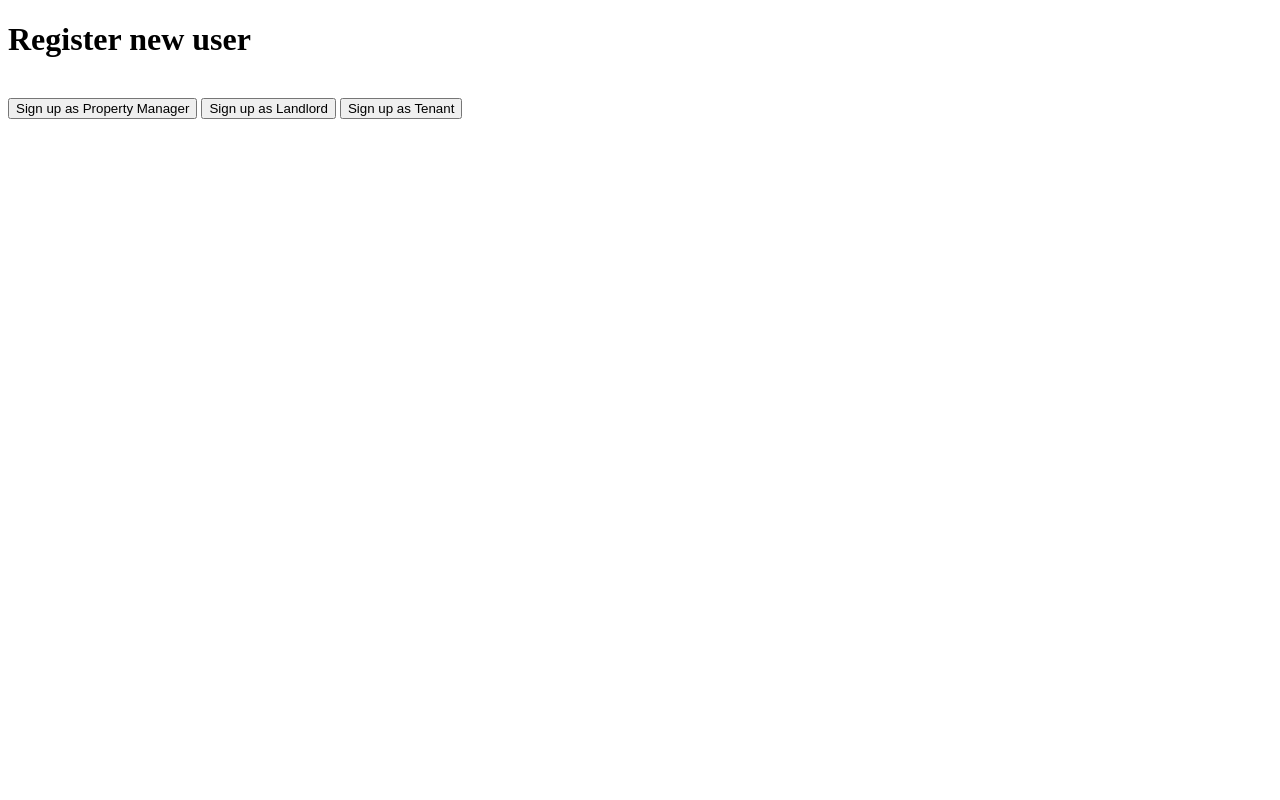
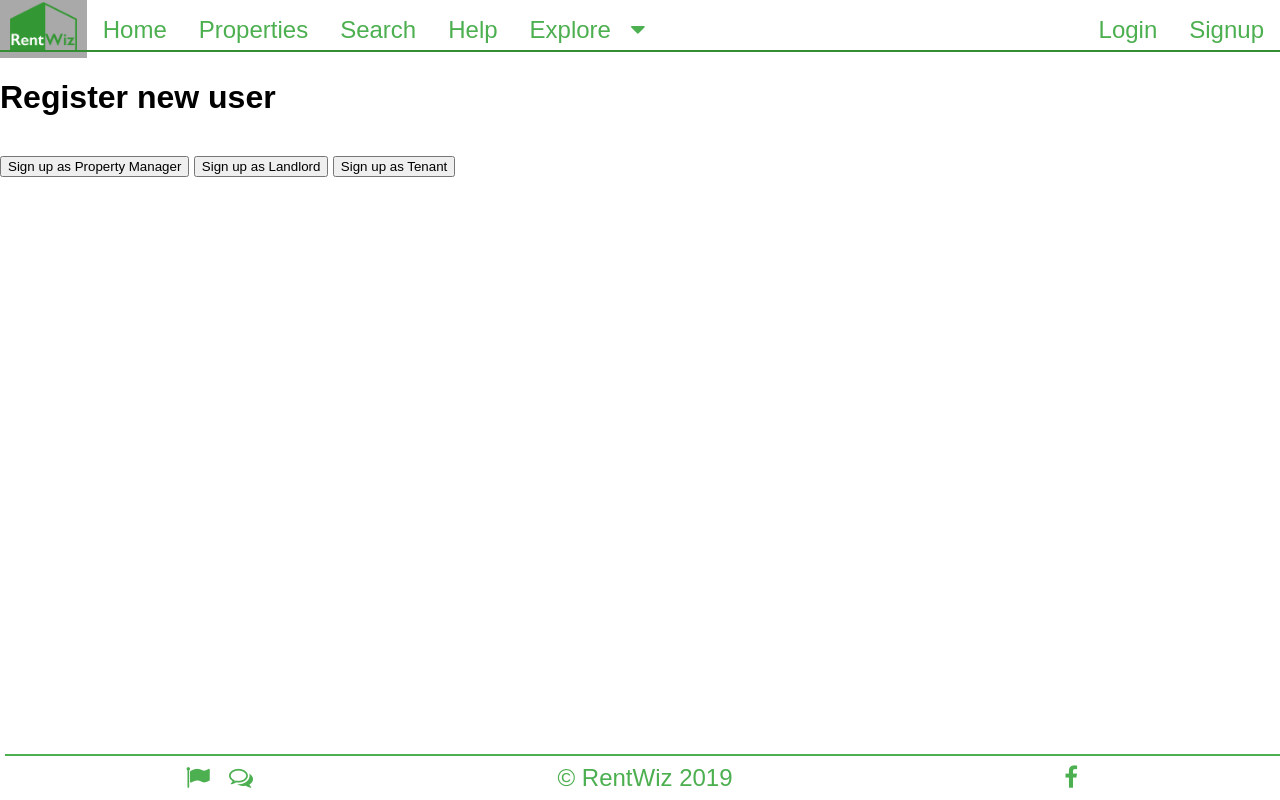
Before and after one commit to fionakc/RentWiz2019, a Django app: page /users/register/ in a window 1280 px wide. Run offline with Django 3.2, Linux system fonts and the light colour scheme; some libraries are stand-ins or nearby versions.

Commit message:
Working skeleton.

```diff
--- a/UserManagement/forms.py
+++ b/UserManagement/forms.py
@@ -1,5 +1,6 @@
 from django.contrib.auth.forms import UserCreationForm, UserChangeForm
 from .models import RegisteredUser
+
 
 class RegisteredUserCreationForm(UserCreationForm):
 
--- a/UserManagement/urls.py
+++ b/UserManagement/urls.py
@@ -4,7 +4,7 @@ from . import views
 
 urlpatterns = [
     path('register/', views.register, name='register'),
-    path('register_tenant', views.register_tenant, name='register_tenant'),
-    path('register_landlord', views.register_landlord, name='register_landlord'),
-    path('register_propertymanager', views.register_propertymanager, name='register_propertymanager'),
+    path('register/tenant', views.register_tenant, name='register_tenant'),
+    path('register/landlord', views.register_landlord, name='register_landlord'),
+    path('register/propertymanager', views.register_propertymanager, name='register_propertymanager'),
 ]
--- /dev/null
+++ b/home/static/base.css
@@ -0,0 +1,197 @@
+body {
+    margin: 0;
+    font-family: Arial
+}
+
+.topnav {
+    overflow: hidden;
+    /* background-color: #333; */
+    color: #4CAF50;
+}
+
+.topnav a {
+    float: left;
+    display: block;
+    color: #4CAF50;
+    text-align: center;
+    padding: 14px 16px 8px 16px;
+    text-decoration: none;
+    font-size: 24px;
+    /* font-weight: 100; */
+}
+
+.topnav a.active {
+    background-color: white;
+    color: white;
+    padding: 2px 10px 0px 10px;
+}
+
+.topnav input[type=text],
+.topnav input[type=password] {
+    float: none;
+    display: block;
+    text-align: left;
+    width: 100%;
+    margin: 5px 0px;
+    padding: 14px;
+}
+
+.logo {
+    padding: 0;
+    margin: 0;
+    height: 50px;
+}
+
+.linegreen {
+    position: relative;
+    width: 100%;
+    height: 2px;
+    top: 50px;
+    background-color: #338e33;
+}
+
+.topnav .icon {
+    display: none;
+}
+
+.rigthfloat {
+    float: right;
+}
+
+.dropdown {
+    float: left;
+    overflow: hidden;
+}
+
+.dropdown .dropbtn {
+    font-size: 24px;
+    border: none;
+    outline: none;
+    color: #4CAF50;
+    padding: 14px 16px 8px 16px;
+    background-color: inherit;
+    font-family: inherit;
+    margin: 0;
+}
+
+.dropdown-content {
+    display: none;
+    position: absolute;
+    background-color: #f9f9f9;
+    min-width: 160px;
+    box-shadow: 0px 8px 16px 0px rgba(0, 0, 0, 0.2);
+    z-index: 1;
+}
+
+.dropdown-content a {
+    float: none;
+    color: black;
+    padding: 12px 16px;
+    text-decoration: none;
+    display: block;
+    text-align: left;
+}
+
+.topnav a:hover,
+.dropdown:hover .dropbtn {
+    background-color: rgba(85, 85, 85, 0.5);
+    color: white;
+}
+
+.dropdown-content a:hover {
+    background-color: #ddd;
+    color: black;
+}
+
+.dropdown:hover .dropdown-content {
+    display: block;
+}
+
+@media screen and (max-width: 700px) {
+
+    .topnav a:not(:first-child),
+    .dropdown .dropbtn {
+        display: none;
+    }
+
+    .topnav a.icon {
+        float: right;
+        display: block;
+    }
+
+    .topnav.responsive {
+        position: relative;
+    }
+
+    .topnav.responsive .icon {
+        position: absolute;
+        right: 0;
+        top: 0;
+    }
+
+    .topnav.responsive a {
+        float: none;
+        display: block;
+        text-align: left;
+    }
+
+    .topnav.responsive .dropdown {
+        float: none;
+    }
+
+    .topnav.responsive .dropdown-content {
+        position: relative;
+    }
+
+    .topnav.responsive .dropdown .dropbtn {
+        display: block;
+        width: 100%;
+        text-align: left;
+    }
+
+    .rigthfloat {
+        float: left;
+    }
+}
+/* Tagline CSS */
+.tagline{
+    width: 100%;
+    background-color: #4CAF50;
+    color: white;
+    text-align: center;
+    padding: 2px;
+    position: relative;
+    top:-7px;
+}
+
+.headertext{
+    font-size: calc(1.5vw + 12px);
+    line-height: 0ch;
+}
+
+/* footer css */
+.linegreentop{
+    position: relative;
+    width: 100%;
+    height: 2px;
+    top:-5px;
+    background-color: #4CAF50;
+}
+
+.footer {
+   position: fixed;
+   left: 0;
+   bottom: 0;
+   width: 100%;
+   text-align: center;
+   color: #4CAF50;
+   font-size: 24px;
+   padding: 5px;
+}
+
+#footerTable{
+  width:100%;
+}
+#footerTableCol{
+  width: 33%;
+}
--- /dev/null
+++ b/home/static/javascript.js
@@ -0,0 +1,8 @@
+function responsive() {
+    var x = document.getElementById("myTopnav");
+    if (x.className === "topnav") {
+      x.className += " responsive";
+    } else {
+      x.className = "topnav";
+    }
+  }
--- a/home/templates/base.html
+++ b/home/templates/base.html
@@ -1,4 +1,4 @@
-<!--{% load static %}-->
+{% load static %}
 
 <!DOCTYPE html>
 <html lang="en">
@@ -10,13 +10,43 @@
     <meta name="author" content="RentWiz">
     <meta name="viewport" content="width=device-width, initial-scale=1.0">
 
-    <!--<link rel="stylesheet" href="{% static 'base.css' %}">-->
+    <link rel="stylesheet" href="{% static 'base.css' %}">
+    <link href="https://maxcdn.bootstrapcdn.com/font-awesome/4.4.0/css/font-awesome.min.css" rel="stylesheet" />
+    <script src="{% static 'javascript.js' %}"></script>
     <!--<link rel="shortcut icon" href="/static/images/favicon.ico" type="image/x-icon">-->
 
     {% block head_extras %}{% endblock %}
 </head>
 
 <body>
+    <!-- NAVBAR STARTS -->
+    <div class="topnav" id="myTopnav">
+        <a class="active" href="{% url 'home' %}"><img src="{% static 'logo.png' %}" class="logo" /></a>
+{#        <a class="active" href="{% url 'home' %}"></a>#}
+        <div class="linegreen"></div>
+        <a href="{% url 'home' %}">Home</a>
+        <a href="#">Properties</a>
+        <a href="#">Search</a>
+        <a href="#">Help</a>
+
+        <div class="dropdown">
+            <button class="dropbtn">Explore &nbsp;
+                <i class="fa fa-caret-down"></i>
+            </button>
+            <div class="dropdown-content">
+                <a href="#">Tenants</a>
+                <a href="#">Landlords</a>
+                <a href="#">FAQ</a>
+            </div>
+        </div>
+        <div class="rigthfloat">
+            <a href="{% url 'login' %}">Login</a>
+            <a href="{% url 'register' %}">Signup</a>
+        </div>
+        <a href="javascript:void(0);" class="icon" onclick="responsive()">&#9776;</a>
+    </div>
+    <!-- NAVBAR ENDS -->
+
     <header>
         {% block page_header %}
         {% endblock %}
@@ -26,6 +56,23 @@
         {% block main_body %}
         {% endblock %}
     </main>
-
+<!--- Footer ---------------------->
+    <div class="footer">
+        <div class="linegreentop"></div>
+        <div class="test">
+            <table id="footerTable">
+                <tr>
+                    <td id="footerTableCol">
+                        <a>&nbsp;<i class="fa fa-flag">&nbsp;</i></a>
+                        <a>&nbsp;<i class="fa fa-comments-o">&nbsp;</i></a>
+                    </td>
+                    <td id="footerTableCol">
+                        <a>&copy; RentWiz 2019</a>
+                    </td>
+                    <td id="footerTableCol"><a><i class="fa fa-facebook"></i></a></td>
+                </tr>
+            </table>
+        </div>
+    </div>
 </body>
 </html>
--- a/rentwiz/settings.py
+++ b/rentwiz/settings.py
@@ -160,7 +160,7 @@ USE_TZ = False
 # https://docs.djangoproject.com/en/2.1/howto/static-files/
 
 STATIC_URL = '/static/'
-STATIC_ROOT = 'static'
+STATIC_ROOT = ''
 
 LOGIN_REDIRECT_URL = 'home'
 LOGOUT_REDIRECT_URL = 'home'
```
Also changed, not shown: UserManagement/templates/register_tenant.html (+19 -1 lines), home/templates/index.html (+25 -10 lines), home/static/logo.png (added).
